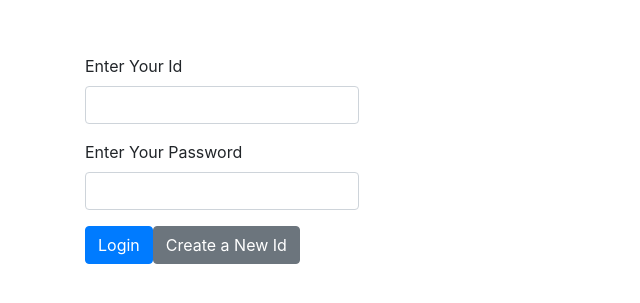
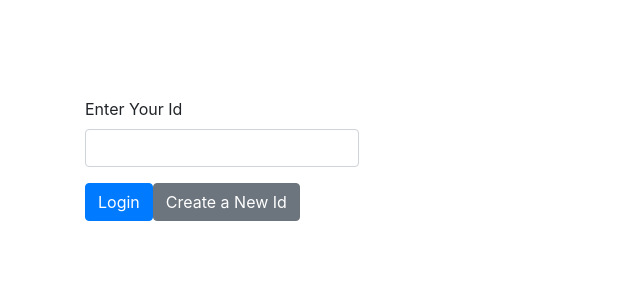
Before and after one commit to hpmarsle/whatsup, a React (Create React App) app in the folder client/: page / in a window 1280 px wide. Shown: the part 241-544 px from the top of the page, without its empty margins (0-640 px from the left). Built offline with nearby package versions, Linux system fonts and the light colour scheme.

Commit message:
take password form group out for now

```diff
--- a/client/src/components/Login.js
+++ b/client/src/components/Login.js
@@ -20,10 +20,6 @@ export default function Login({ onIdSubmit }) {
                     <Form.Label>Enter Your Id</Form.Label>
                     <Form.Control type="text" ref={idRef} required />
                 </Form.Group>
-                <Form.Group>
-                    <Form.Label>Enter Your Password</Form.Label>
-                    <Form.Control type="password" />
-                </Form.Group>
                 <Button type='submit'>Login</Button>
                 <Button onClick={createNewId} variant='secondary'>Create a New Id</Button>
             </Form>
```
